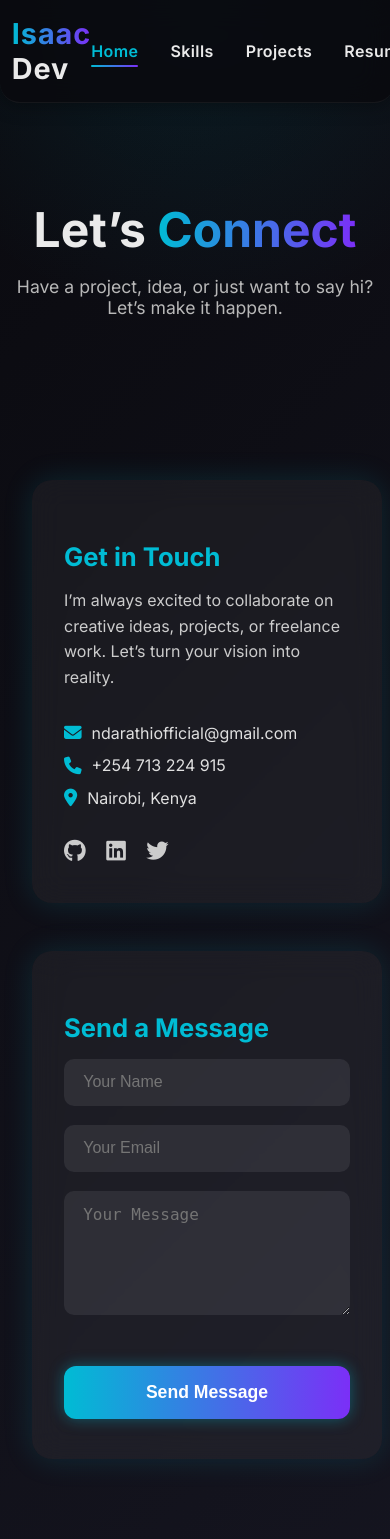
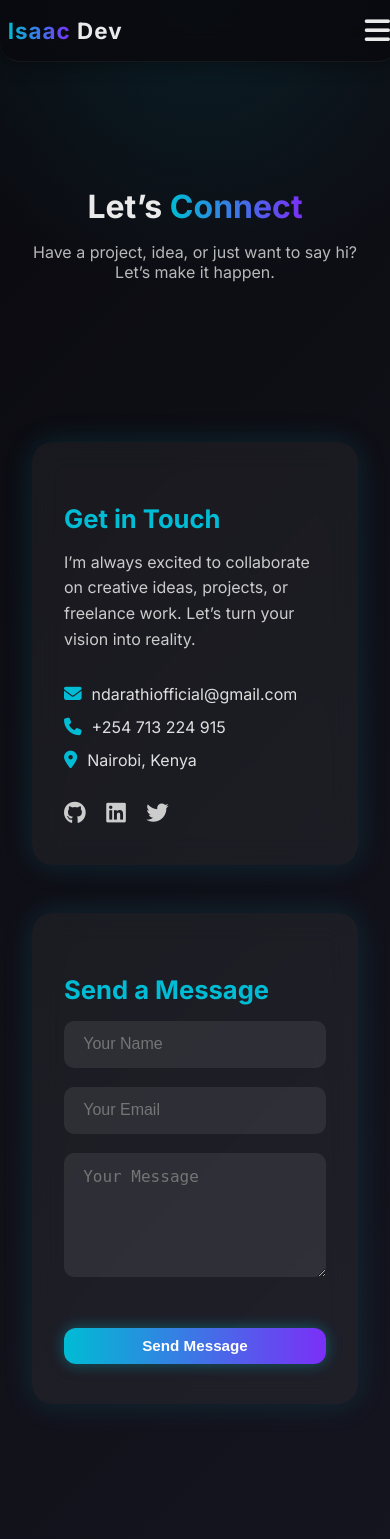
Before and after one commit to NdarathiOfficial/isaacngure, a Django app: page /contact/ in a window 390 px wide. Shown: the top 1539 px of the page. Run offline with Django 5.2, Linux system fonts and the light colour scheme; some libraries are stand-ins or nearby versions.

Commit message:
CSS and Base file changes

```diff
--- a/ndarathi/templates/base.html
+++ b/ndarathi/templates/base.html
@@ -1,8 +1,10 @@
 {% load static %}
 
+<html lang="en">
 <head>
   <meta charset="UTF-8" />
   <meta name="viewport" content="width=device-width, initial-scale=1.0" />
+
   <title>{% block title %}Isaac Ngure | Portfolio{% endblock %}</title>
 
   <!-- ===== CSS ===== -->
@@ -18,7 +20,7 @@
     crossorigin="anonymous"
   ></script>
 
-  <!-- ===== Meta ===== -->
+  <!-- ===== Meta Description ===== -->
   <meta
     name="description"
     content="Isaac Ngure – Android Developer & UI/UX Enthusiast. Explore my portfolio, apps, and projects."
@@ -46,7 +48,6 @@
     </nav>
   </header>
 
-
   <!-- ===== HERO SECTION (Optional for homepage) ===== -->
   {% block hero %}
   <section class="hero">
@@ -70,24 +71,34 @@
   <footer>
     <p>© 2025 Isaac Ngure | Crafted with ❤️ using Django</p>
     <div class="socials">
-      <a href="https://github.com/yourusername" target="_blank" aria-label="GitHub"
-        ><i class="fab fa-github"></i
-      ></a>
-      <a href="https://www.linkedin.com/in/yourusername/" target="_blank" aria-label="LinkedIn"
-        ><i class="fab fa-linkedin"></i
-      ></a>
-      <a href="https://twitter.com/yourusername" target="_blank" aria-label="Twitter"
-        ><i class="fab fa-twitter"></i
-      ></a>
+      <a href="https://github.com/yourusername" target="_blank" aria-label="GitHub">
+        <i class="fab fa-github"></i>
+      </a>
+      <a href="https://www.linkedin.com/in/yourusername/" target="_blank" aria-label="LinkedIn">
+        <i class="fab fa-linkedin"></i>
+      </a>
+      <a href="https://twitter.com/yourusername" target="_blank" aria-label="Twitter">
+        <i class="fab fa-twitter"></i>
+      </a>
     </div>
   </footer>
 
   <!-- ===== SCRIPTS ===== -->
   <script>
+    // Mobile menu toggle
+    const menuIcon = document.querySelector('.menu-icon');
+    const menuToggle = document.getElementById('menu-toggle');
+    const navbar = document.querySelector('nav.navbar');
+
+    menuIcon.addEventListener('click', () => {
+      navbar.classList.toggle('show');
+    });
+
     // Auto-close mobile menu after link click
-    document.querySelectorAll(".navbar a").forEach((link) => {
-      link.addEventListener("click", () => {
-        document.getElementById("menu-toggle").checked = false;
+    document.querySelectorAll('.navbar a').forEach(link => {
+      link.addEventListener('click', () => {
+        menuToggle.checked = false;
+        navbar.classList.remove('show');
       });
     });
   </script>
--- a/static/assets/css/main.css
+++ b/static/assets/css/main.css
@@ -681,3 +681,68 @@
 
 
 }
+/* ======== ADDITIONAL RESPONSIVE STYLES ======== */
+
+/* ===== VIEWPORT NOTE =====
+   Ensure in base.html head you have:
+   <meta name="viewport" content="width=device-width, initial-scale=1.0">
+*/
+
+/* Tablets */
+@media (max-width: 992px) {
+  header {
+    width: 98%;
+    padding: 1rem 2%;
+  }
+
+  .hero h1 { font-size: 2.5rem; }
+  .hero h2 { font-size: 1.5rem; }
+  .hero-card { padding: 2.5rem 3rem; }
+  nav.navbar { gap: 1rem; }
+}
+
+/* Mobile */
+@media (max-width: 768px) {
+  .menu-icon { display: block; }
+
+  nav.navbar {
+    flex-direction: column;
+    align-items: flex-start;
+    gap: 1rem;
+    display: none; /* toggle with JS */
+  }
+
+  .hero h1 { font-size: 2.2rem; }
+  .hero h2 { font-size: 1.3rem; }
+  .hero-card { padding: 2rem; }
+
+  .skills-wrapper,
+  .contact-wrapper,
+  .projects-grid { grid-template-columns: 1fr; }
+
+  .projects-hero h1,
+  .page-hero h1 { font-size: 2rem; }
+  .projects-hero p,
+  .page-hero p { font-size: 1rem; }
+}
+
+/* Small Mobile */
+@media (max-width: 480px) {
+  header .logo h1 { font-size: 1.4rem; }
+  .btn, .send-btn { padding: 0.6rem 1.5rem; font-size: 0.95rem; }
+  .hero h1 { font-size: 1.8rem; }
+  .hero h2 { font-size: 1.1rem; }
+  .skill-item h3 { font-size: 1.2rem; }
+  .resume-section { padding: 2rem 1rem; }
+}
+
+/* Flexible images and cards */
+img, .hero-card, .project-card, .skill-item {
+  max-width: 100%;
+  height: auto;
+}
+
+/* Optional: smooth mobile menu toggle class */
+nav.navbar.show {
+  display: flex;
+}
```
Lines whose indentation alone changed are shown as unchanged.
